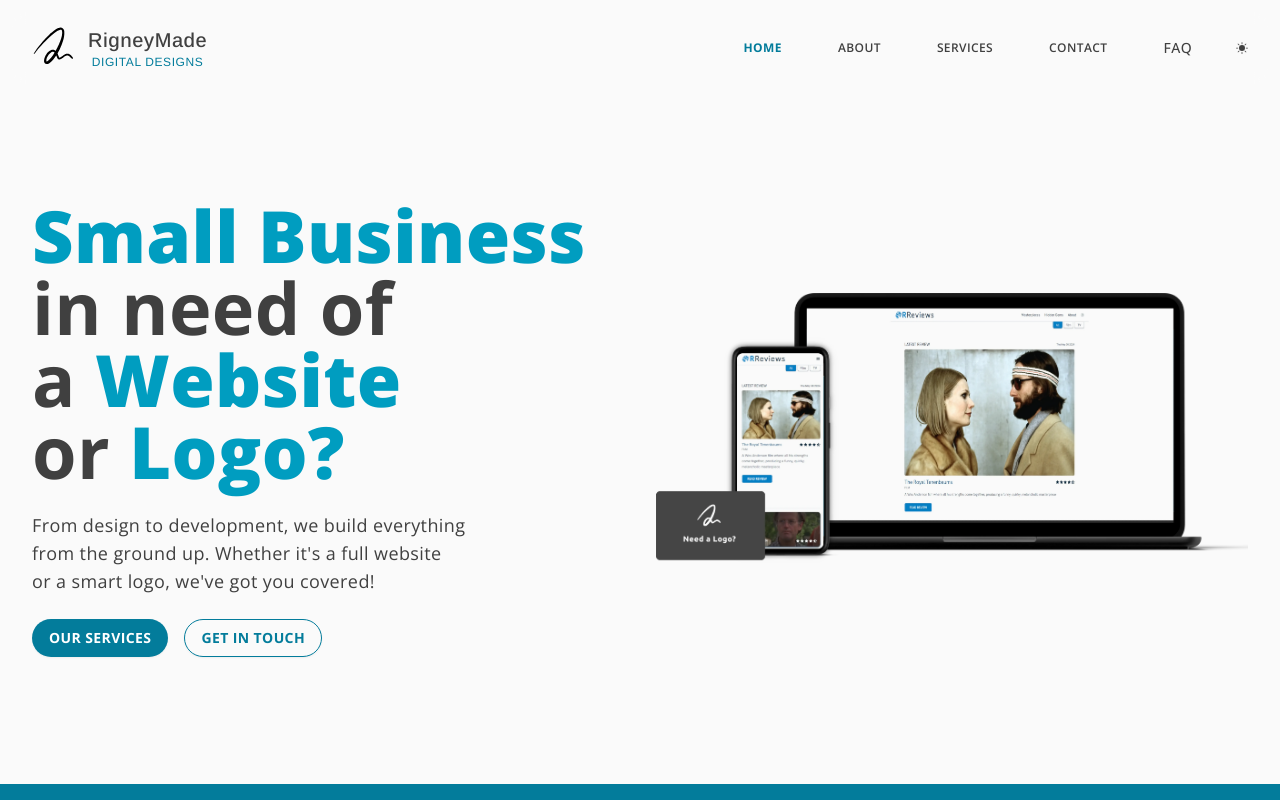
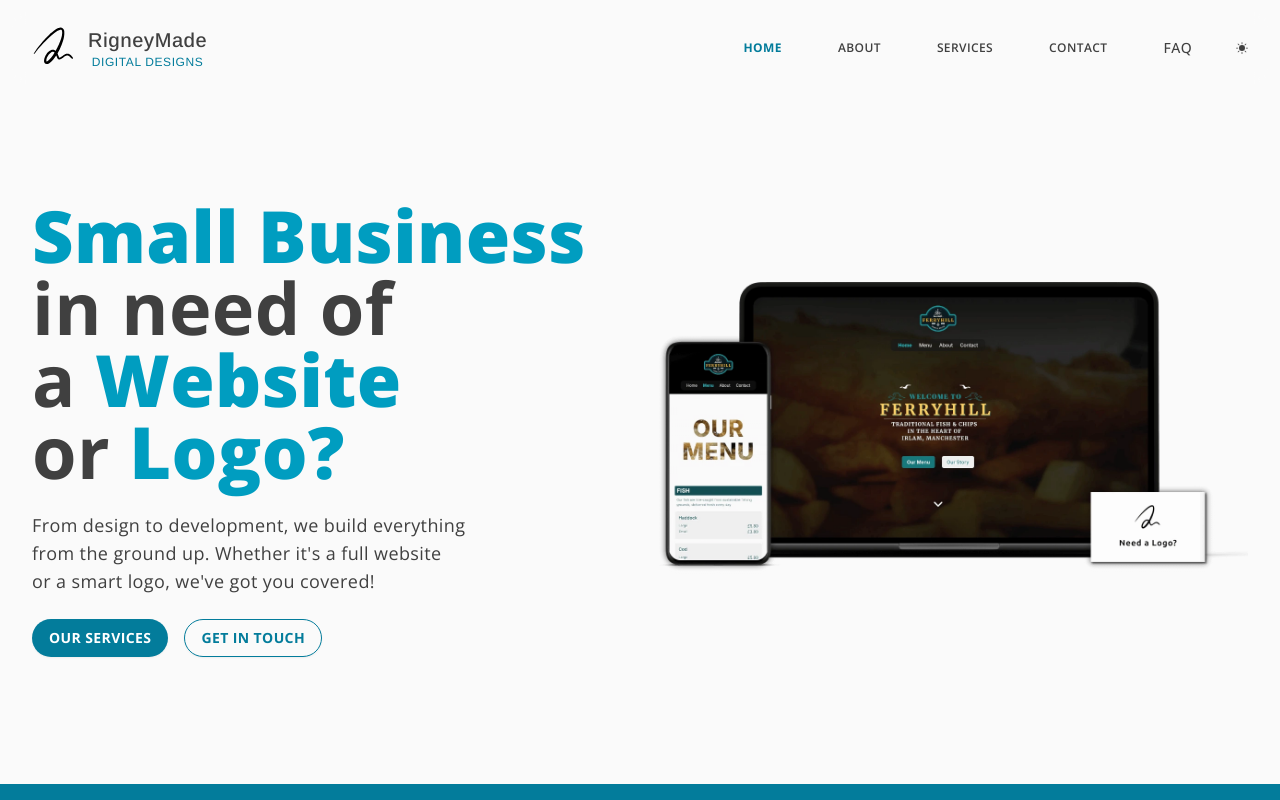
Before and after one commit to KramYengir/rigneymade, a Next.js app: page / in a window 1280 px wide. Shown: the top 800 px of the page. Built offline with nearby package versions, Linux system fonts and the light colour scheme.

Commit message:
try new hero image

```diff
--- a/components/Home/Hero.tsx
+++ b/components/Home/Hero.tsx
@@ -42,12 +42,12 @@
         {/* image */}
         <div className="flex-1">
           <img
-            src="/images/hero-img-light.webp"
+            src="/images/hero_fh.webp"
             alt="Hero Image"
             className="z-10 dark:hidden"
           />
           <img
-            src="/images/hero-img-dark.webp"
+            src="/images/hero_fh_light.webp"
             alt="Hero Image"
             className="z-10 hidden dark:block"
           />
```
Also changed, not shown: public/images/hero_fh.webp (added), public/images/hero_fh_light.webp (added).
